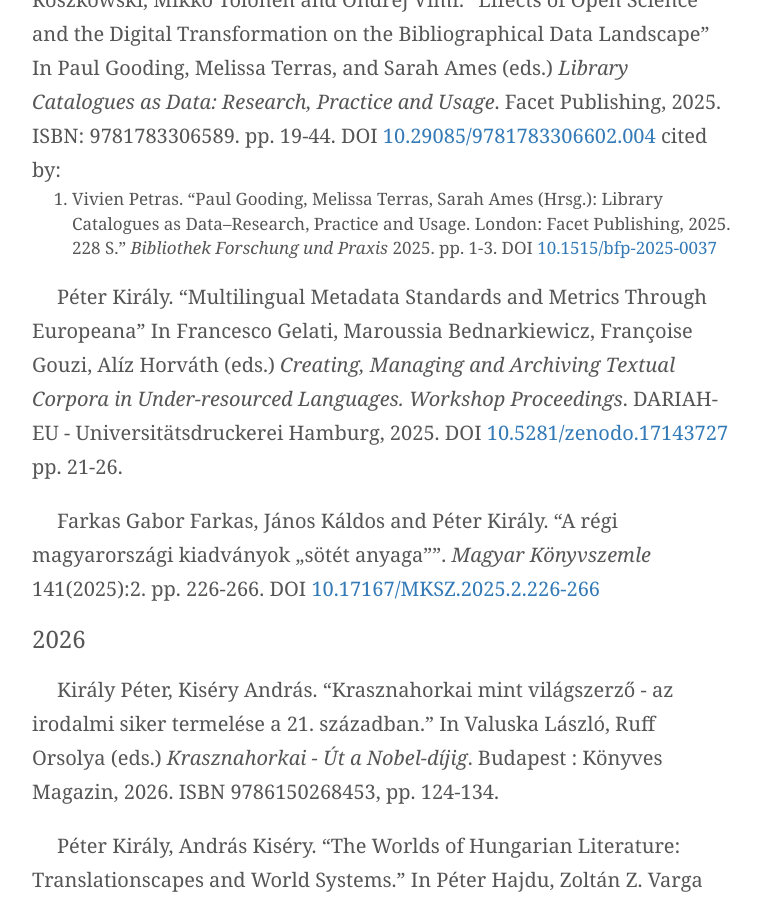
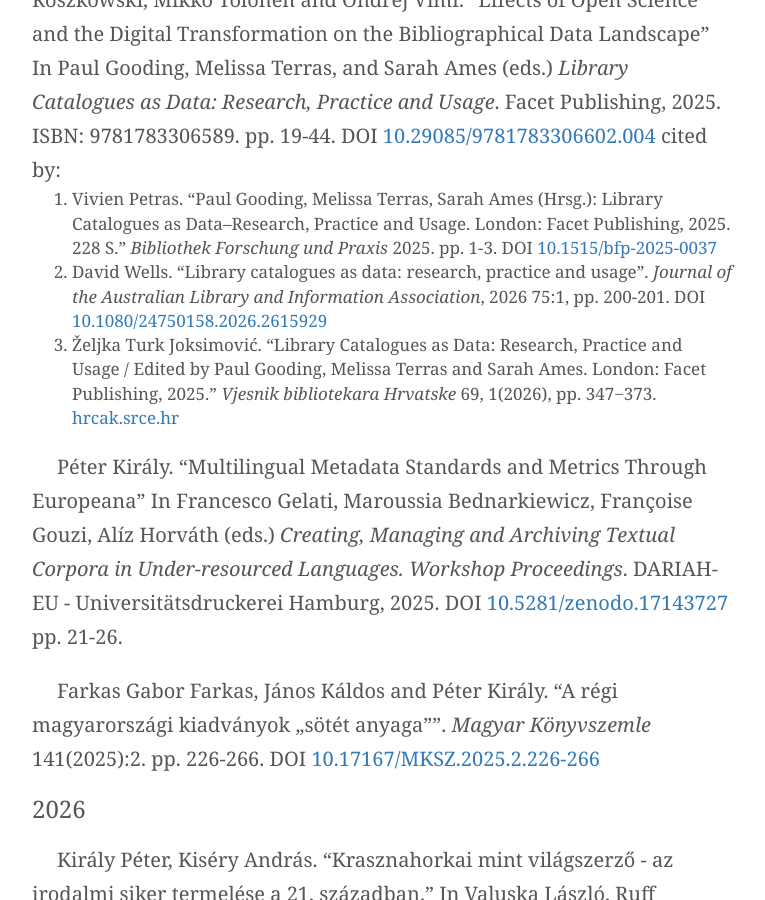
Before and after one commit to pkiraly/pkiraly.github.io, a Jekyll site: the page built from about.md, in a window 1280 px wide and 900 px high, scrolled down 23624 px. Shown: the whole window, without its empty margins (258-1023 px from the left). Built offline with Jekyll 4.4.1, drawn with Linux system fonts in a browser that asks for light colours; nearby versions of some CDN libraries; some web fonts are replaced; comment, search, counter and statistics services are not loaded.

Commit message:
Wells, 2026 and Joksimovic, 2026

```diff
--- a/about.md
+++ b/about.md
@@ -315,6 +315,8 @@
 Péter Király, Tomasz Umerle, Vojtěch Malínek, Elzbieta Herden, Beata Koper, Giovanni Colavizza, Rindert Jagersma, Leo Lahti, David Lindemann, Jakub Maciej Łubocki, Alexandra Milanova, Róbert Péter, Nanette Rißler-Pipka, Dorota Siwecka, Matteo Romanello, Marcin Roszkowski, Mikko Tolonen and Ondřej Vimr. "Effects of Open Science and the Digital Transformation on the Bibliographical Data Landscape" In Paul Gooding, Melissa Terras, and Sarah Ames (eds.) _Library Catalogues as Data: Research, Practice and Usage_. Facet Publishing, 2025. ISBN: 9781783306589. pp. 19-44. DOI [10.29085/9781783306602.004](https://doi.org/10.29085/9781783306602.004)
 cited by:<br/>
 1. Vivien Petras. "Paul Gooding, Melissa Terras, Sarah Ames (Hrsg.): Library Catalogues as Data–Research, Practice and Usage. London: Facet Publishing, 2025. 228 S." _Bibliothek Forschung und Praxis_ 2025. pp. 1-3. DOI [10.1515/bfp-2025-0037](https://doi.org/10.1515/bfp-2025-0037)
+2. David Wells. "Library catalogues as data: research, practice and usage". _Journal of the Australian Library and Information Association_, 2026 75:1, pp. 200-201. DOI [10.1080/24750158.2026.2615929](10.1080/24750158.2026.2615929)
+3. Željka Turk Joksimović. "Library Catalogues as Data: Research, Practice and Usage / Edited by Paul Gooding, Melissa Terras and Sarah Ames. London: Facet Publishing, 2025." _Vjesnik bibliotekara Hrvatske_ 69, 1(2026), pp. 347−373. [hrcak.srce.hr](https://hrcak.srce.hr/346693)
 
 Péter Király. "Multilingual Metadata Standards and Metrics Through Europeana" In Francesco Gelati, Maroussia Bednarkiewicz, Françoise Gouzi, Alíz Horváth (eds.) _Creating, Managing and Archiving Textual Corpora in Under-resourced Languages. Workshop Proceedings_. DARIAH-EU - Universitätsdruckerei Hamburg, 2025. DOI [10.5281/zenodo.17143727](https://doi.org/10.5281/zenodo.17143727) pp. 21-26.
 
```
